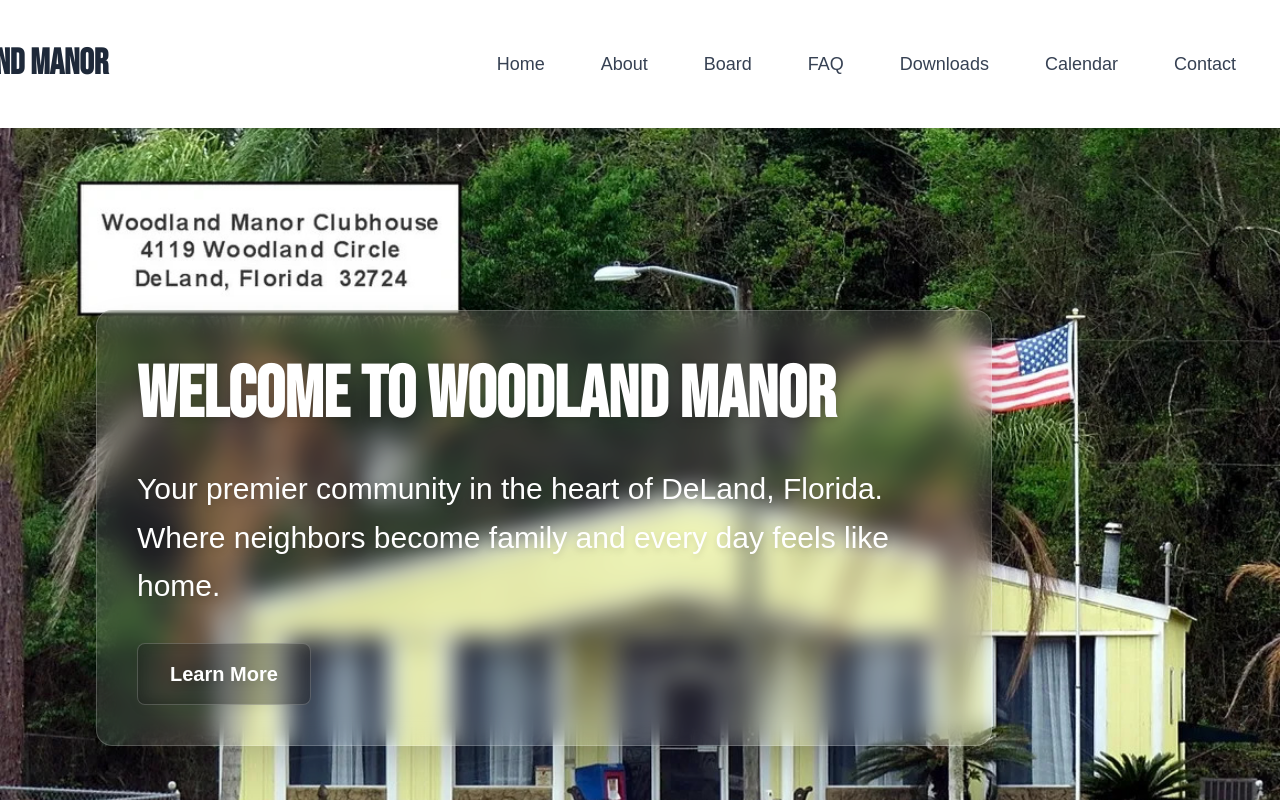
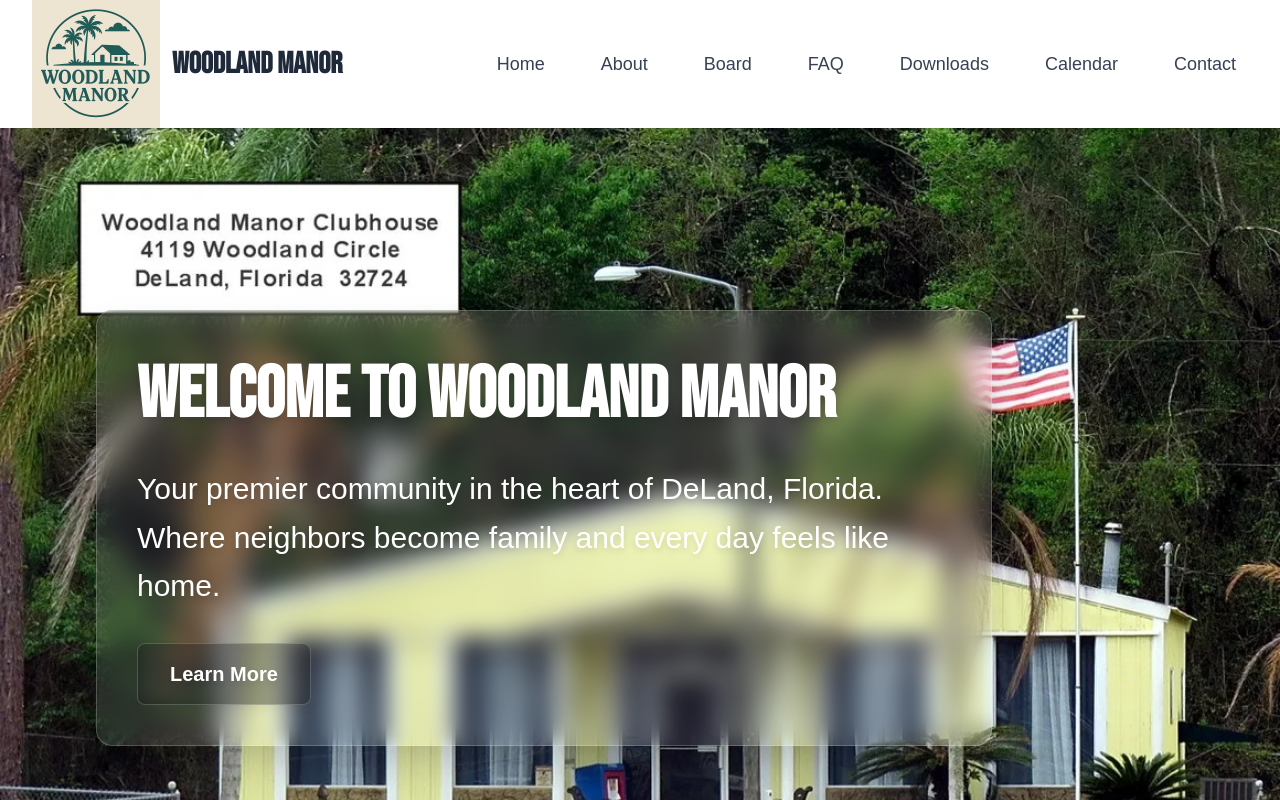
Before and after one commit to brennanhunter/woodland-manor, a Next.js app: page / in a window 1280 px wide. Shown: the top 800 px of the page. Built offline with nearby package versions, Linux system fonts and the light colour scheme.

Commit message:
Added a logo.

```diff
--- a/src/app/components/Header.tsx
+++ b/src/app/components/Header.tsx
@@ -1,6 +1,7 @@
 'use client';
 import Link from 'next/link';
 import { useState } from 'react';
+import Image from 'next/image';
 
 const Header = () => {
   const [isMobileMenuOpen, setIsMobileMenuOpen] = useState(false);
@@ -19,9 +20,21 @@ const Header = () => {
         <div className="max-w-7xl mx-auto px-4 sm:px-6 lg:px-8">
           <div className="flex justify-between items-center h-32">
             {/* Logo/Title */}
-            <div className="flex-shrink-0 -ml-32">
-              <Link href="/" className="text-4xl md:text-4xl font-bold text-gray-800 hover:text-gray-600 transition-colors font-bebas">
-                WOODLAND MANOR
+            <div className="flex-shrink-0">
+              <Link href="/" className="flex items-center">
+                <div className="relative w-32 h-32 mr-3">
+                  <Image
+                    src="/images/logo.png"
+                    alt="Woodland Manor Logo"
+                    fill
+                    style={{ objectFit: 'contain' }}
+                    priority
+                    quality={90}
+                  />
+                </div>
+                <span className="text-2xl md:text-3xl font-bold text-gray-800 hover:text-gray-600 transition-colors font-bebas">
+                  WOODLAND MANOR
+                </span>
               </Link>
             </div>
 
```
Also changed, not shown: public/images/logo.png (added).
